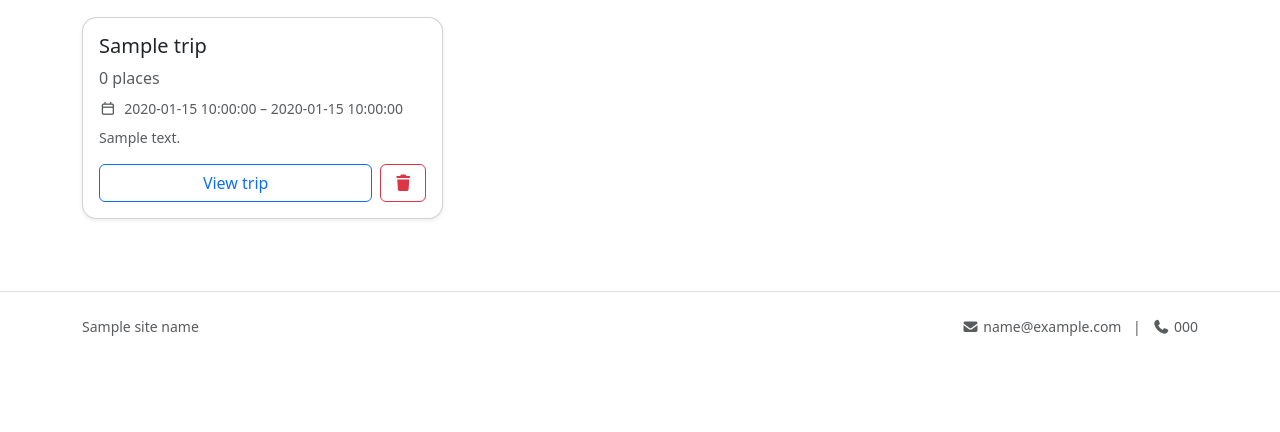
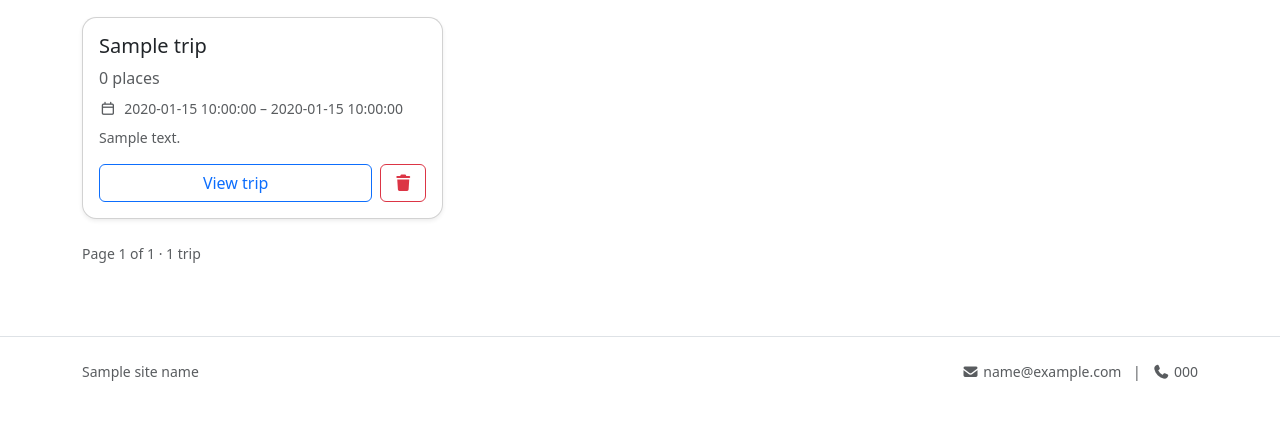
Before and after one commit to drakeg/vlog_travel_finder, a Python web app: template templates/public/trips.html in a window 1280 px wide. Shown: the part 368-800 px from the top of the page. Run offline with Jinja, Linux system fonts and the light colour scheme; the template is opened without the code that fills it: most values are stand-ins (such as "Sample title", 1, 10 or a date in 2020); grey boxes marked "Sample" are stand-in pictures.

Commit message:
feat: add Trips pagination controls

```diff
--- a/templates/public/trips.html
+++ b/templates/public/trips.html
@@ -168,6 +168,35 @@
         </div>
       {% endfor %}
     </div>
+
+    <div class="d-flex flex-column flex-sm-row align-items-sm-center justify-content-between gap-2 mt-4">
+      <div class="text-body-secondary small">
+        Page {{ trip_page }} of {{ total_pages }} · {{ total_trips }} trip{% if total_trips != 1 %}s{% endif %}
+      </div>
+      {% if total_pages > 1 %}
+        <nav aria-label="Trips pagination">
+          <ul class="pagination pagination-sm mb-0">
+            <li class="page-item {% if trip_page <= 1 %}disabled{% endif %}">
+              <a
+                class="page-link"
+                href="{{ url_for('public.trips', page=trip_page - 1, q=trip_search or None, prep=prep_filter if prep_filter != 'all' else None, date=date_filter if date_filter != 'all' else None, sort=trip_sort if trip_sort != 'newest' else None) }}"
+                {% if trip_page <= 1 %}aria-disabled="true" tabindex="-1"{% endif %}
+              >Previous</a>
+            </li>
+            <li class="page-item disabled">
+              <span class="page-link">{{ trip_page }} / {{ total_pages }}</span>
+            </li>
+            <li class="page-item {% if trip_page >= total_pages %}disabled{% endif %}">
+              <a
+                class="page-link"
+                href="{{ url_for('public.trips', page=trip_page + 1, q=trip_search or None, prep=prep_filter if prep_filter != 'all' else None, date=date_filter if date_filter != 'all' else None, sort=trip_sort if trip_sort != 'newest' else None) }}"
+                {% if trip_page >= total_pages %}aria-disabled="true" tabindex="-1"{% endif %}
+              >Next</a>
+            </li>
+          </ul>
+        </nav>
+      {% endif %}
+    </div>
   {% else %}
     <div class="card shadow-sm">
       <div class="card-body">
```
